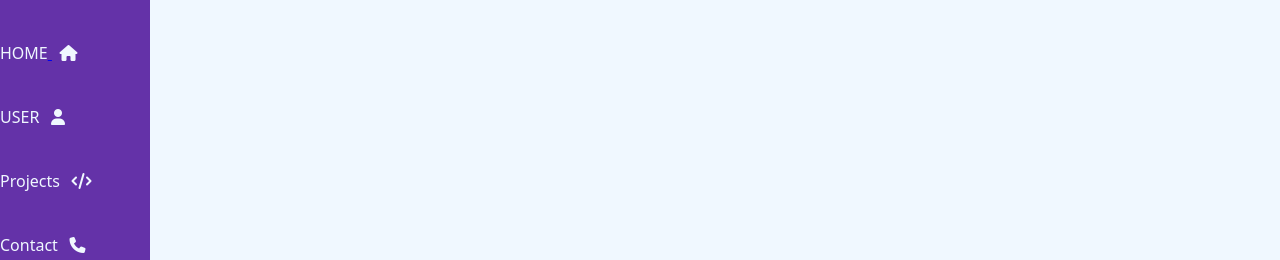
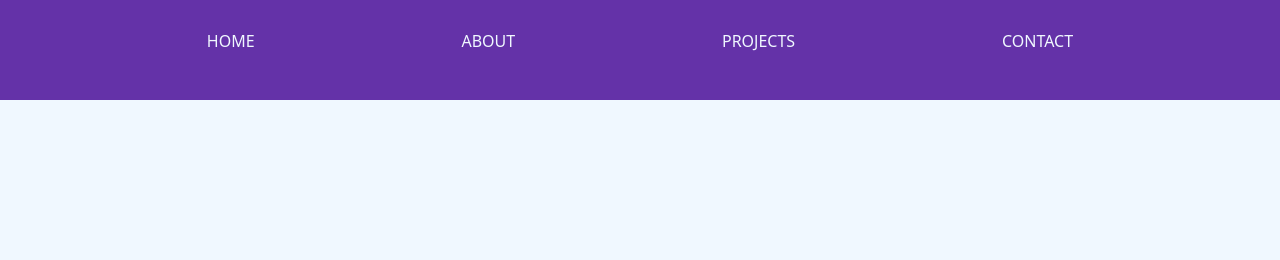
Before and after one commit to junedmd/portfilio, a plain HTML site: page index.html in a window 1280 px wide. Shown: the top 260 px of the page. Drawn offline with Linux system fonts and the light colour scheme.

Commit message:
add navbar

```diff
--- a/index.css
+++ b/index.css
@@ -2,6 +2,10 @@
     margin: 0px;
     padding: 0px;
     font-family: 'Noto Sans', sans-serif
+}
+.maindivision{
+    height: 100vh;
+
 }
 .container{
     display: flex;
@@ -102,35 +106,30 @@ p{
     display: flex;
     flex-direction: column;
     margin-top: 30%;
-    margin-left: 5%;
+    margin-left:35%;
 }
 .id{
     color:aliceblue
 }
-/* .navbar{
-    background-color:#6432a8;
+ .navbar{
+    background-color: #6432a8;;
     flex-direction: row;
     display: flex;
     height: 100px;
     width: 100%;
-    display: none;
-}
-ul{
     display: flex;
     flex-direction: row;
     justify-content: space-evenly;
-}
-ul li{
-  list-style: none;
-  margin-top: 10px;
 
 }
-ul li a{
- text-decoration: none;
- color: aliceblue;
- margin-left: 50px;
 
-} */
+.nav-links{
+    margin-top: 30px;
+}
+.nav-links a{
+    text-decoration: none;
+    color: aliceblue;
+}
 
 
 @media (max-width: 768px) {
--- a/index.html
+++ b/index.html
@@ -13,26 +13,29 @@
 
 <body>
 
-    <!-- <header>
+<div class="main-division">
+
+
+     <header>
         <div class="navbar">
-            <ul>
-                <li><a href="#"> <i class="fa-solid fa-house"></i></a></li>
-                <li><a href="#">  <i class="fa-solid fa-user"></i> </a></li>
-                <li><a href="#"> <i class="fa-solid fa-code"></i>  </a></li>
-                <li><a href="#"> <i class="fa-solid fa-envelope"></i></a> </li>
-                <li><a href="#"> <i class="fa-solid fa-phone"></i> </a></li>
-            </ul>
+
+              <div class="nav-links"> <a href="./index.html"> HOME</a> </div>
+              <div class=" nav-links">  <a href="./pages/user.html">  ABOUT  </a> </div>
+              <div class=" nav-links"> <a href="./pages/code.html"> PROJECTS </a> </div>
+              <div class=" nav-links"> <a href="./pages/contact.html"> CONTACT </a></div>
+
+
 
         </div>
-    </header> -->
+    </header>
     <div class="container">
 
-        <div class="sidebar">
-            <div><span class="id">HOME</span><a href="#"> <i class="fa-solid fa-house"></i> </a> </div>
-            <div> <span class="id">USER</span> <a href="./pages/user.html"> <i class="fa-solid fa-user"></i> </a> </div>
-            <div>  <span class="id">Projects</span> <a href="./pages/code.html"> <i class="fa-solid fa-code"></i> </a> </div>
-            <div> <span class="id">Contact</span> <a href="./pages/contact.html"> <i class="fa-solid fa-phone"></i> </a> </div>
-        </div>
+        <!-- <div class="sidebar">
+            <div>  <a href="./pages/user.html"> <i class="fa-solid fa-user"></i> </a> </div>
+            <div> <a href="#"> <i class="fa-solid fa-house"></i> </a> </div>
+            <div>   <a href="./pages/code.html"> <i class="fa-solid fa-code"></i> </a> </div>
+            <div>  <a href="./pages/contact.html"> <i class="fa-solid fa-phone"></i> </a> </div>
+        </div> -->
 
         <div class="maincontent">
             <div class="firstdiv">
@@ -69,6 +72,6 @@
         </div>
 
     </div>
-
+</div>
 </body>
 </html>
```
